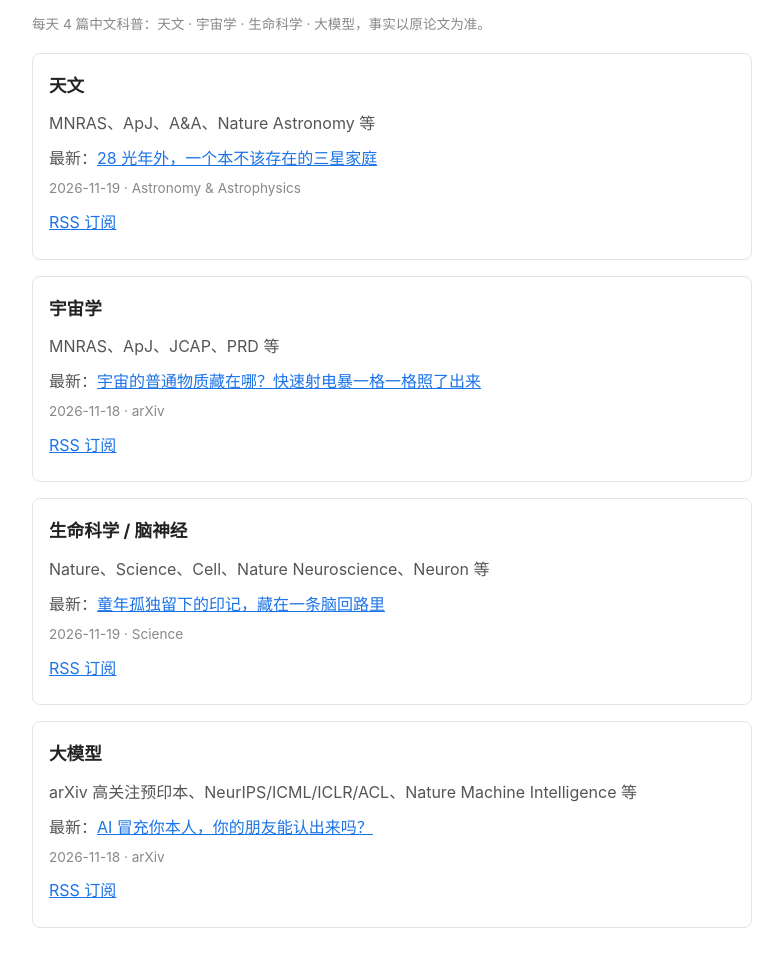
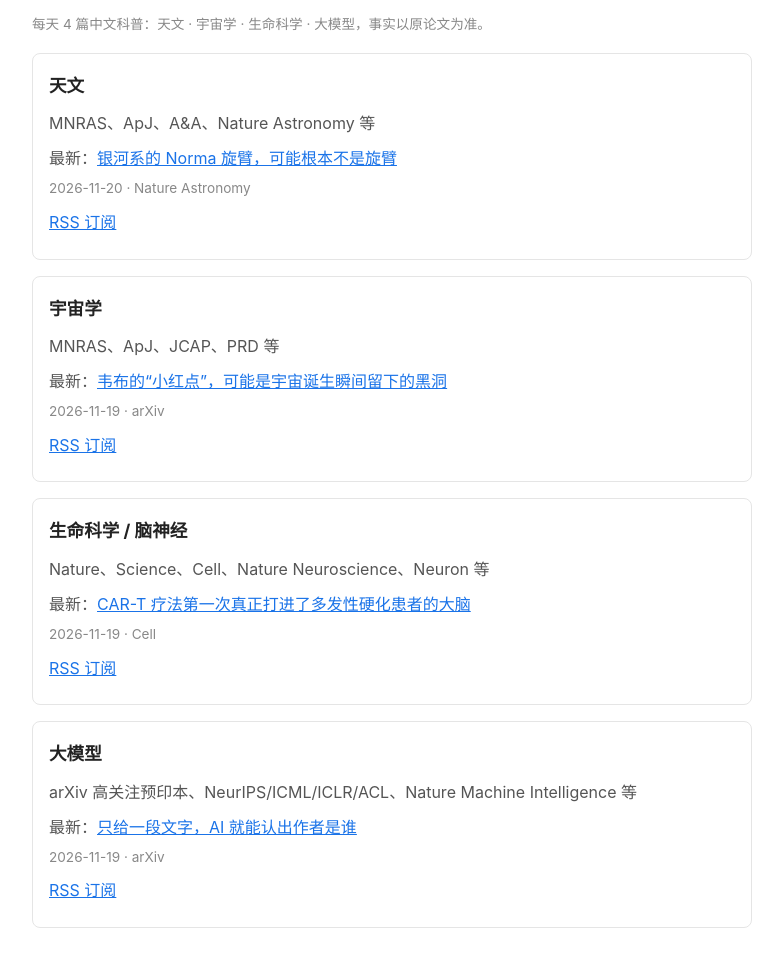
Before and after one commit to 123hurray/digest, a plain HTML site: page index.html in a window 1280 px wide. Shown: the part 78-1042 px from the top of the page, without its empty margins (248-1031 px from the left). Drawn offline with Linux system fonts and the light colour scheme.

Commit message:
digest: index.html

```diff
--- a/index.html
+++ b/index.html
@@ -17,9 +17,9 @@ a { color: #1a73e8; }
 <body>
 <h1>每日科学论文科普速递</h1>
 <p class="meta">每天 4 篇中文科普：天文 · 宇宙学 · 生命科学 · 大模型，事实以原论文为准。</p>
-<div class="track"><h2>天文</h2><p>MNRAS、ApJ、A&A、Nature Astronomy 等</p><p>最新：<a href="/home/hatch/workspace/astro-daily/astro/2026-11-20-astro.html">28 光年外，一个本不该存在的三星家庭</a><br><span class="meta">2026-11-19 · Astronomy &amp; Astrophysics</span></p><p><a href="/home/hatch/workspace/astro-daily/astro/rss.xml">RSS 订阅</a></p></div>
-<div class="track"><h2>宇宙学</h2><p>MNRAS、ApJ、JCAP、PRD 等</p><p>最新：<a href="/home/hatch/workspace/astro-daily/cosmo/2026-11-20-cosmo.html">宇宙的普通物质藏在哪？快速射电暴一格一格照了出来</a><br><span class="meta">2026-11-18 · arXiv</span></p><p><a href="/home/hatch/workspace/astro-daily/cosmo/rss.xml">RSS 订阅</a></p></div>
-<div class="track"><h2>生命科学 / 脑神经</h2><p>Nature、Science、Cell、Nature Neuroscience、Neuron 等</p><p>最新：<a href="/home/hatch/workspace/astro-daily/life/2026-11-20-life.html">童年孤独留下的印记，藏在一条脑回路里</a><br><span class="meta">2026-11-19 · Science</span></p><p><a href="/home/hatch/workspace/astro-daily/life/rss.xml">RSS 订阅</a></p></div>
-<div class="track"><h2>大模型</h2><p>arXiv 高关注预印本、NeurIPS/ICML/ICLR/ACL、Nature Machine Intelligence 等</p><p>最新：<a href="/home/hatch/workspace/astro-daily/llm/2026-11-20-llm.html">AI 冒充你本人，你的朋友能认出来吗？</a><br><span class="meta">2026-11-18 · arXiv</span></p><p><a href="/home/hatch/workspace/astro-daily/llm/rss.xml">RSS 订阅</a></p></div>
+<div class="track"><h2>天文</h2><p>MNRAS、ApJ、A&A、Nature Astronomy 等</p><p>最新：<a href="/home/hatch/workspace/astro-daily/astro/2026-11-21-astro.html">银河系的 Norma 旋臂，可能根本不是旋臂</a><br><span class="meta">2026-11-20 · Nature Astronomy</span></p><p><a href="/home/hatch/workspace/astro-daily/astro/rss.xml">RSS 订阅</a></p></div>
+<div class="track"><h2>宇宙学</h2><p>MNRAS、ApJ、JCAP、PRD 等</p><p>最新：<a href="/home/hatch/workspace/astro-daily/cosmo/2026-11-21-cosmo.html">韦布的“小红点”，可能是宇宙诞生瞬间留下的黑洞</a><br><span class="meta">2026-11-19 · arXiv</span></p><p><a href="/home/hatch/workspace/astro-daily/cosmo/rss.xml">RSS 订阅</a></p></div>
+<div class="track"><h2>生命科学 / 脑神经</h2><p>Nature、Science、Cell、Nature Neuroscience、Neuron 等</p><p>最新：<a href="/home/hatch/workspace/astro-daily/life/2026-11-21-life.html">CAR-T 疗法第一次真正打进了多发性硬化患者的大脑</a><br><span class="meta">2026-11-19 · Cell</span></p><p><a href="/home/hatch/workspace/astro-daily/life/rss.xml">RSS 订阅</a></p></div>
+<div class="track"><h2>大模型</h2><p>arXiv 高关注预印本、NeurIPS/ICML/ICLR/ACL、Nature Machine Intelligence 等</p><p>最新：<a href="/home/hatch/workspace/astro-daily/llm/2026-11-21-llm.html">只给一段文字，AI 就能认出作者是谁</a><br><span class="meta">2026-11-19 · arXiv</span></p><p><a href="/home/hatch/workspace/astro-daily/llm/rss.xml">RSS 订阅</a></p></div>
 </body>
 </html>
```
